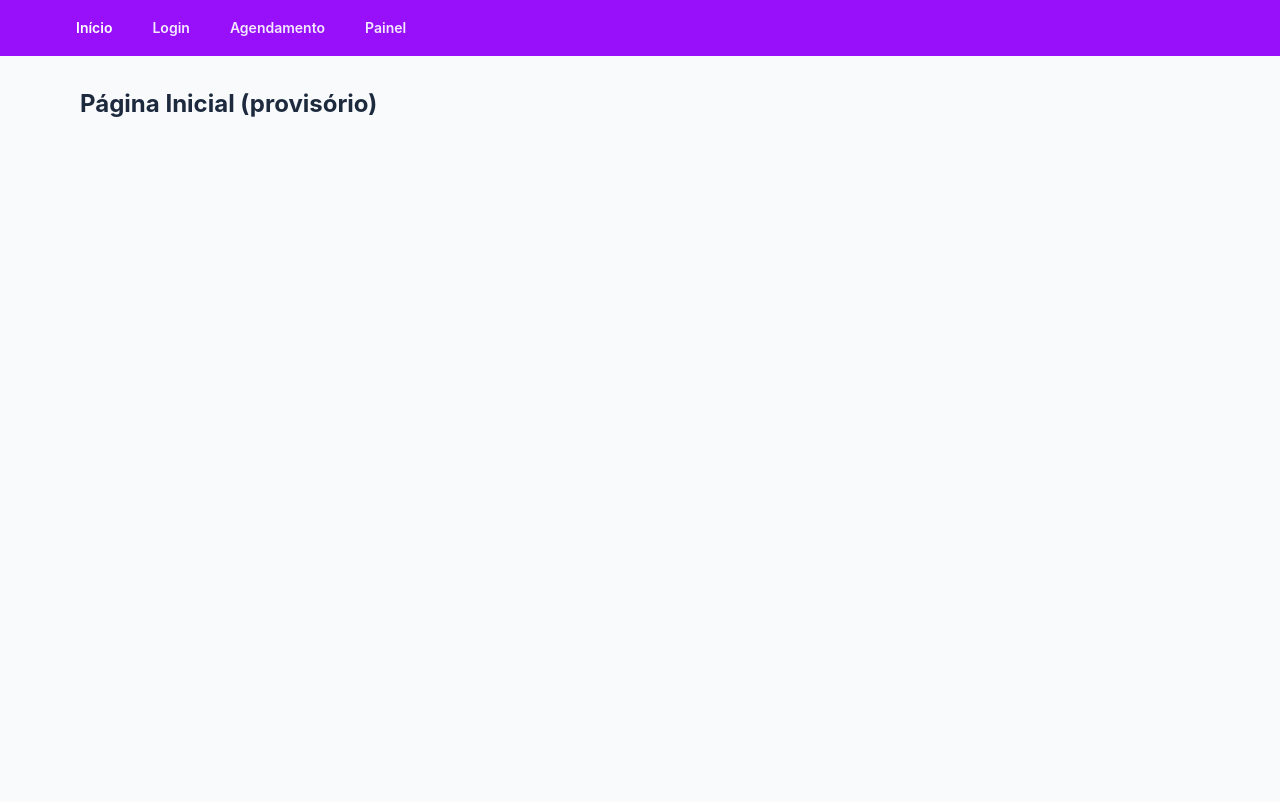
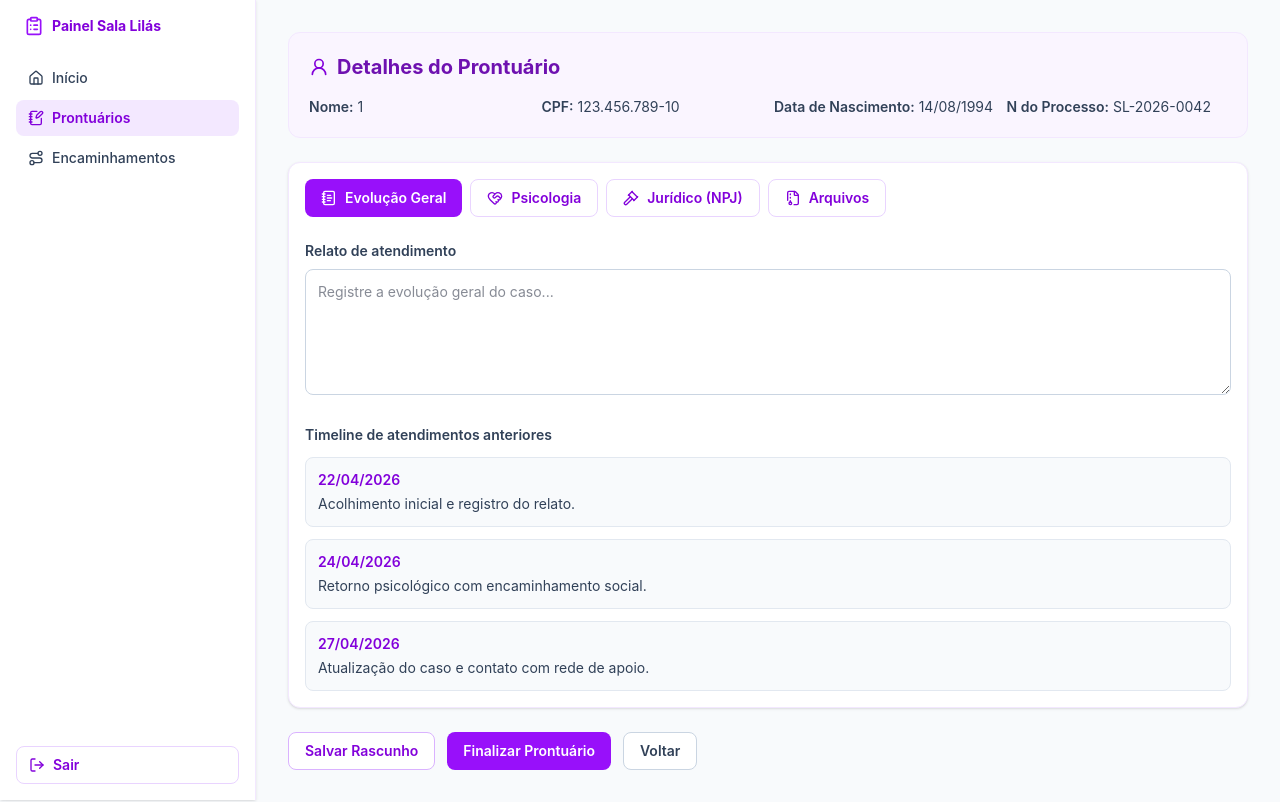
Before and after one commit to vhgtvictor/sala_lilas, a React (Vite) app: page /painel/prontuarios/1 in a window 1280 px wide. Before the commit this address led to /. Built offline with nearby package versions, Linux system fonts and the light colour scheme.

Commit message:
implementação de prontuario/abas/campos

```diff
--- a/src/App.jsx
+++ b/src/App.jsx
@@ -6,6 +6,7 @@ import DashboardInicio from "./pages/DashboardInicio";
 import EncaminhamentosPage from "./pages/EncaminhamentosPage";
 import HomePage from "./pages/HomePage";
 import Login from "./pages/Login";
+import ProntuarioDetalhes from "./pages/ProntuarioDetalhes";
 import ProntuariosLista from "./pages/ProntuariosLista";
 
 export default function App() {
@@ -20,6 +21,7 @@ export default function App() {
       <Route path="/painel" element={<LayoutPainel />}>
         <Route index element={<DashboardInicio />} />
         <Route path="prontuarios" element={<ProntuariosLista />} />
+        <Route path="prontuarios/:id" element={<ProntuarioDetalhes />} />
         <Route path="encaminhamentos" element={<EncaminhamentosPage />} />
       </Route>
 
--- /dev/null
+++ b/src/pages/ProntuarioDetalhes.jsx
@@ -0,0 +1,248 @@
+import {
+  FileArchive,
+  Gavel,
+  HeartHandshake,
+  NotebookText,
+  UserRound
+} from "lucide-react";
+import { useMemo, useState } from "react";
+import toast from "react-hot-toast";
+import { useNavigate, useParams } from "react-router-dom";
+
+const tabs = [
+  { id: "evolucao", label: "Evolução Geral", icon: NotebookText },
+  { id: "psicologia", label: "Psicologia", icon: HeartHandshake },
+  { id: "juridico", label: "Jurídico (NPJ)", icon: Gavel },
+  { id: "arquivos", label: "Arquivos", icon: FileArchive }
+];
+
+const patientHeader = {
+  name: "Joana Almeida",
+  cpf: "123.456.789-10",
+  birthDate: "14/08/1994",
+  processNumber: "SL-2026-0042"
+};
+
+const timeline = [
+  { date: "22/04/2026", note: "Acolhimento inicial e registro do relato." },
+  { date: "24/04/2026", note: "Retorno psicológico com encaminhamento social." },
+  { date: "27/04/2026", note: "Atualização do caso e contato com rede de apoio." }
+];
+
+export default function ProntuarioDetalhes() {
+  const [activeTab, setActiveTab] = useState("evolucao");
+  const [isDirty, setIsDirty] = useState(false);
+  const [formData, setFormData] = useState({
+    evolucaoGeral: "",
+    observacoesPsicossociais: "",
+    statusProcesso: "",
+    encaminhamentosLegais: ""
+  });
+  const navigate = useNavigate();
+  const { id } = useParams();
+
+  const displayName = useMemo(
+    () => (id ? decodeURIComponent(id) : patientHeader.name),
+    [id]
+  );
+
+  const updateField = (field, value) => {
+    setFormData((prev) => ({ ...prev, [field]: value }));
+    setIsDirty(true);
+  };
+
+  const handleSave = () => {
+    toast.success("Registro atualizado com sucesso (Modo Simulação)");
+    setIsDirty(false);
+  };
+
+  const handleFinalize = () => {
+    toast.success("Registro atualizado com sucesso (Modo Simulação)");
+    setIsDirty(false);
+  };
+
+  const handleBack = () => {
+    if (isDirty) {
+      toast("Lembre-se de salvar suas alterações", { icon: "ℹ️" });
+      return;
+    }
+
+    navigate("/painel/prontuarios");
+  };
+
+  return (
+    <section className="space-y-6">
+      <header className="rounded-xl border border-purple-100 bg-purple-50 p-5">
+        <div className="mb-4 flex items-center gap-2">
+          <UserRound className="text-purple-700" size={20} />
+          <h1 className="text-xl font-bold text-purple-800">Detalhes do Prontuário</h1>
+        </div>
+        <div className="grid gap-3 text-sm text-slate-700 sm:grid-cols-2 lg:grid-cols-4">
+          <p>
+            <span className="font-semibold">Nome:</span> {displayName}
+          </p>
+          <p>
+            <span className="font-semibold">CPF:</span> {patientHeader.cpf}
+          </p>
+          <p>
+            <span className="font-semibold">Data de Nascimento:</span>{" "}
+            {patientHeader.birthDate}
+          </p>
+          <p>
+            <span className="font-semibold">N do Processo:</span>{" "}
+            {patientHeader.processNumber}
+          </p>
+        </div>
+      </header>
+
+      <div className="rounded-xl border border-purple-100 bg-white p-4 shadow-sm">
+        <div className="flex flex-wrap gap-2">
+          {tabs.map((tab) => {
+            const Icon = tab.icon;
+            const active = activeTab === tab.id;
+
+            return (
+              <button
+                key={tab.id}
+                type="button"
+                onClick={() => setActiveTab(tab.id)}
+                className={
+                  active
+                    ? "flex items-center gap-2 rounded-lg bg-purple-600 px-4 py-2 text-sm font-semibold text-white"
+                    : "flex items-center gap-2 rounded-lg border border-purple-200 px-4 py-2 text-sm font-semibold text-purple-700 hover:bg-purple-50"
+                }
+              >
+                <Icon size={16} />
+                {tab.label}
+              </button>
+            );
+          })}
+        </div>
+
+        <div className="mt-6 space-y-6">
+          {activeTab === "evolucao" ? (
+            <>
+              <label className="block">
+                <span className="mb-2 block text-sm font-semibold text-slate-700">
+                  Relato de atendimento
+                </span>
+                <textarea
+                  rows={5}
+                  value={formData.evolucaoGeral}
+                  onChange={(event) =>
+                    updateField("evolucaoGeral", event.target.value)
+                  }
+                  placeholder="Registre a evolução geral do caso..."
+                  className="w-full rounded-lg border border-slate-300 p-3 text-sm text-slate-900 outline-none focus:border-purple-500 focus:ring-2 focus:ring-purple-200"
+                />
+              </label>
+
+              <div>
+                <h2 className="text-sm font-semibold text-slate-700">
+                  Timeline de atendimentos anteriores
+                </h2>
+                <ul className="mt-3 space-y-3">
+                  {timeline.map((entry) => (
+                    <li
+                      key={entry.date}
+                      className="rounded-lg border border-slate-200 bg-slate-50 p-3 text-sm"
+                    >
+                      <p className="font-semibold text-purple-700">{entry.date}</p>
+                      <p className="mt-1 text-slate-700">{entry.note}</p>
+                    </li>
+                  ))}
+                </ul>
+              </div>
+            </>
+          ) : null}
+
+          {activeTab === "psicologia" ? (
+            <label className="block">
+              <span className="mb-2 block text-sm font-semibold text-slate-700">
+                Observações psicossociais
+              </span>
+              <textarea
+                rows={8}
+                value={formData.observacoesPsicossociais}
+                onChange={(event) =>
+                  updateField("observacoesPsicossociais", event.target.value)
+                }
+                placeholder="Descreva aspectos emocionais, rede de apoio e fatores psicossociais."
+                className="w-full rounded-lg border border-slate-300 p-3 text-sm text-slate-900 outline-none focus:border-purple-500 focus:ring-2 focus:ring-purple-200"
+              />
+            </label>
+          ) : null}
+
+          {activeTab === "juridico" ? (
+            <div className="grid gap-4">
+              <label className="block">
+                <span className="mb-2 block text-sm font-semibold text-slate-700">
+                  Status do processo
+                </span>
+                <input
+                  type="text"
+                  value={formData.statusProcesso}
+                  onChange={(event) =>
+                    updateField("statusProcesso", event.target.value)
+                  }
+                  placeholder="Ex: Aguardando audiência"
+                  className="w-full rounded-lg border border-slate-300 p-3 text-sm text-slate-900 outline-none focus:border-purple-500 focus:ring-2 focus:ring-purple-200"
+                />
+              </label>
+
+              <label className="block">
+                <span className="mb-2 block text-sm font-semibold text-slate-700">
+                  Encaminhamentos legais
+                </span>
+                <textarea
+                  rows={6}
+                  value={formData.encaminhamentosLegais}
+                  onChange={(event) =>
+                    updateField("encaminhamentosLegais", event.target.value)
+                  }
+                  placeholder="Registre as orientações e encaminhamentos jurídicos."
+                  className="w-full rounded-lg border border-slate-300 p-3 text-sm text-slate-900 outline-none focus:border-purple-500 focus:ring-2 focus:ring-purple-200"
+                />
+              </label>
+            </div>
+          ) : null}
+
+          {activeTab === "arquivos" ? (
+            <div className="rounded-xl border-2 border-dashed border-purple-200 bg-purple-50/40 p-8 text-center">
+              <p className="text-sm font-semibold text-purple-700">
+                Área de upload de documentos (simulação)
+              </p>
+              <p className="mt-2 text-sm text-slate-600">
+                Arraste arquivos aqui ou clique para selecionar anexos.
+              </p>
+            </div>
+          ) : null}
+        </div>
+      </div>
+
+      <footer className="flex flex-wrap gap-3">
+        <button
+          type="button"
+          onClick={handleSave}
+          className="rounded-lg border border-purple-300 bg-white px-4 py-2 text-sm font-semibold text-purple-700 hover:bg-purple-50"
+        >
+          Salvar Rascunho
+        </button>
+        <button
+          type="button"
+          onClick={handleFinalize}
+          className="rounded-lg bg-purple-600 px-4 py-2 text-sm font-semibold text-white hover:bg-purple-700"
+        >
+          Finalizar Prontuário
+        </button>
+        <button
+          type="button"
+          onClick={handleBack}
+          className="rounded-lg border border-slate-300 bg-white px-4 py-2 text-sm font-semibold text-slate-700 hover:bg-slate-100"
+        >
+          Voltar
+        </button>
+      </footer>
+    </section>
+  );
+}
--- a/src/pages/ProntuariosLista.jsx
+++ b/src/pages/ProntuariosLista.jsx
@@ -1,6 +1,6 @@
 import { Search } from "lucide-react";
 import { useMemo, useState } from "react";
-import toast from "react-hot-toast";
+import { Link } from "react-router-dom";
 
 const patients = [
   {
@@ -36,10 +36,6 @@ export default function ProntuariosLista() {
 
     return patients.filter((patient) => patient.name.toLowerCase().includes(query));
   }, [search]);
-
-  const handleFeatureInProgress = () => {
-    toast("Funcionalidade em desenvolvimento.", { icon: "ℹ️" });
-  };
 
   return (
     <section className="space-y-6">
@@ -92,13 +88,12 @@ export default function ProntuariosLista() {
                   </span>
                 </td>
                 <td className="px-3 py-2">
-                  <button
-                    type="button"
-                    onClick={handleFeatureInProgress}
-                    className="rounded-md bg-purple-600 px-3 py-1.5 text-xs font-semibold text-white transition hover:bg-purple-700"
+                  <Link
+                    to={`/painel/prontuarios/${encodeURIComponent(patient.name)}`}
+                    className="inline-block rounded-md bg-purple-600 px-3 py-1.5 text-xs font-semibold text-white transition hover:bg-purple-700"
                   >
                     Ver Detalhes
-                  </button>
+                  </Link>
                 </td>
               </tr>
             ))}
```
Also changed, not shown: 5 other files (tests, documents, lock files or other folders).
